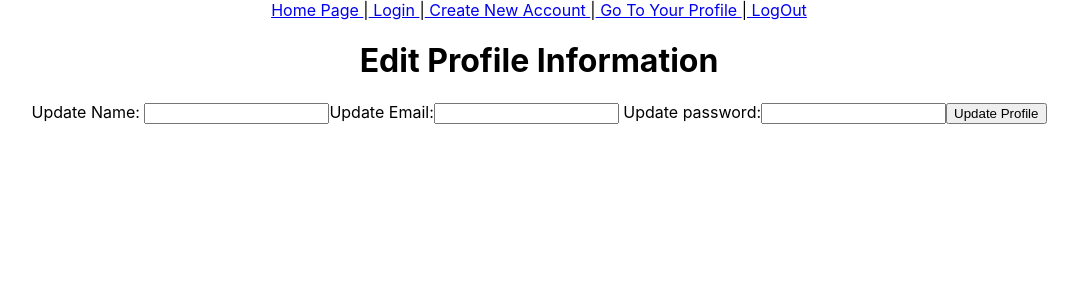
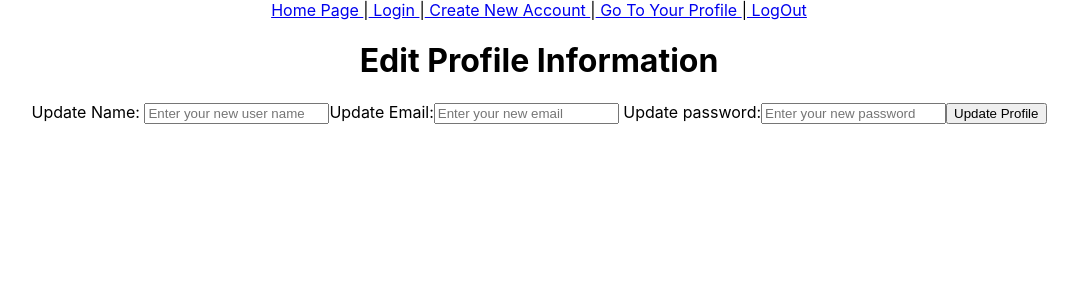
Before and after one commit to tatebonham/goal-digger, a React (Create React App) app: page /user/1/edit in a window 1280 px wide. Shown: the top 300 px of the page, without its empty margins (101-1179 px from the left). Built offline with nearby package versions, Linux system fonts and the light colour scheme.

Commit message:
updates profile edit to include value of current user

```diff
--- a/src/components/pages/users/ProfileEdit.js
+++ b/src/components/pages/users/ProfileEdit.js
@@ -1,7 +1,10 @@
 import { useState } from "react"
 import axios from "axios"
+import { Navigate, useNavigate } from "react-router-dom"
 
 export default function ProfileEdit({currentUser, setCurrentUser}){
+    const navigate =useNavigate()
+
     const [name, setName] =useState(" ")
     const [email, setEmail] = useState(" ")
     const [password,setPassword] = useState (" ")
@@ -14,7 +17,7 @@ export default function ProfileEdit({currentUser, setCurrentUser}){
                 email,
                 password
             }
-            const response = await axios.update(`${process.env.REACT_APP_SERVER_URL}api-v1/users/:id/edit`, reqBody)
+            const response = await axios.put(`${process.env.REACT_APP_SERVER_URL}api-v1/users/${id}/edit`, reqBody)
 
             const { token } = response.data
             localStorage.setItem("jwt", token)
@@ -23,7 +26,7 @@ export default function ProfileEdit({currentUser, setCurrentUser}){
             // set the user in Apps state to be the decoded token
             setCurrentUser(decoded)
             // got to user profile page
-            navigate("users/:id")
+            navigate(`users/${id}`)
 
         }catch(err){
             if(err.response){
@@ -43,7 +46,7 @@ export default function ProfileEdit({currentUser, setCurrentUser}){
                         id = "name"
                         placeholder = "Enter your new user name"
                         onChange = {e=>setName(e.target.value)}
-                        value = {name}
+                        value = {currentUser.name}
                     />
                 <label htmlFor="email">Update Email:</label>
                     <input
@@ -51,7 +54,7 @@ export default function ProfileEdit({currentUser, setCurrentUser}){
                         id = "email"
                         placeholder = "Enter your new email"
                         onChange = {e=> setEmail(e.target.value)}
-                        value = {email}
+                        value = {currentUser.email}
                         />
                 <label htmlFor="password"> Update password:</label>
                     <input
@@ -59,7 +62,7 @@ export default function ProfileEdit({currentUser, setCurrentUser}){
                         id = "email"
                         placeholder="Enter your new password"
                         onChange ={ e=> setPassword(e.target.value)}
-                        value={password}
+                        value={currentUser.password}
                         />
                 <button type="submit"> Update Profile </button>
             </form>
```
